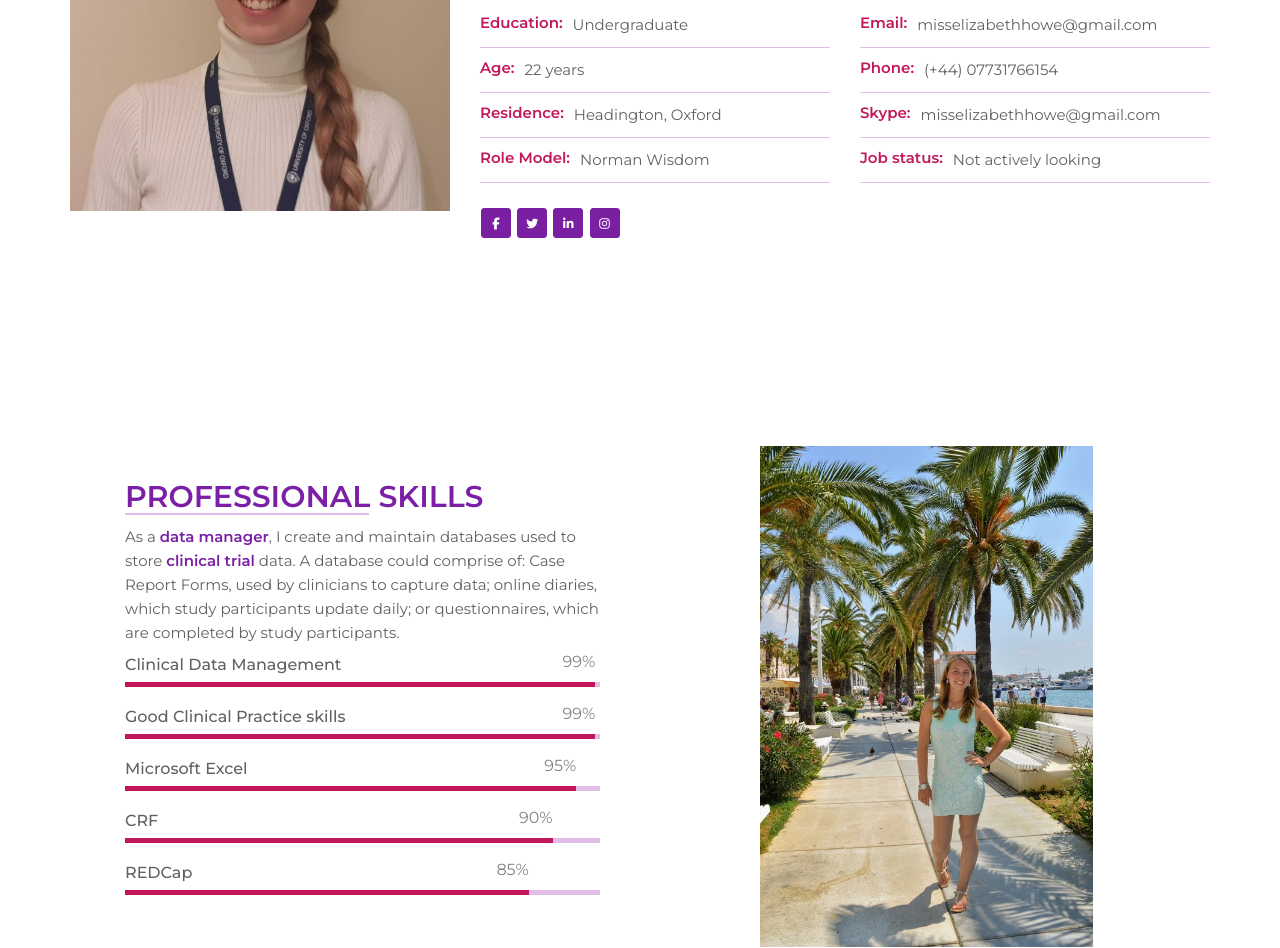
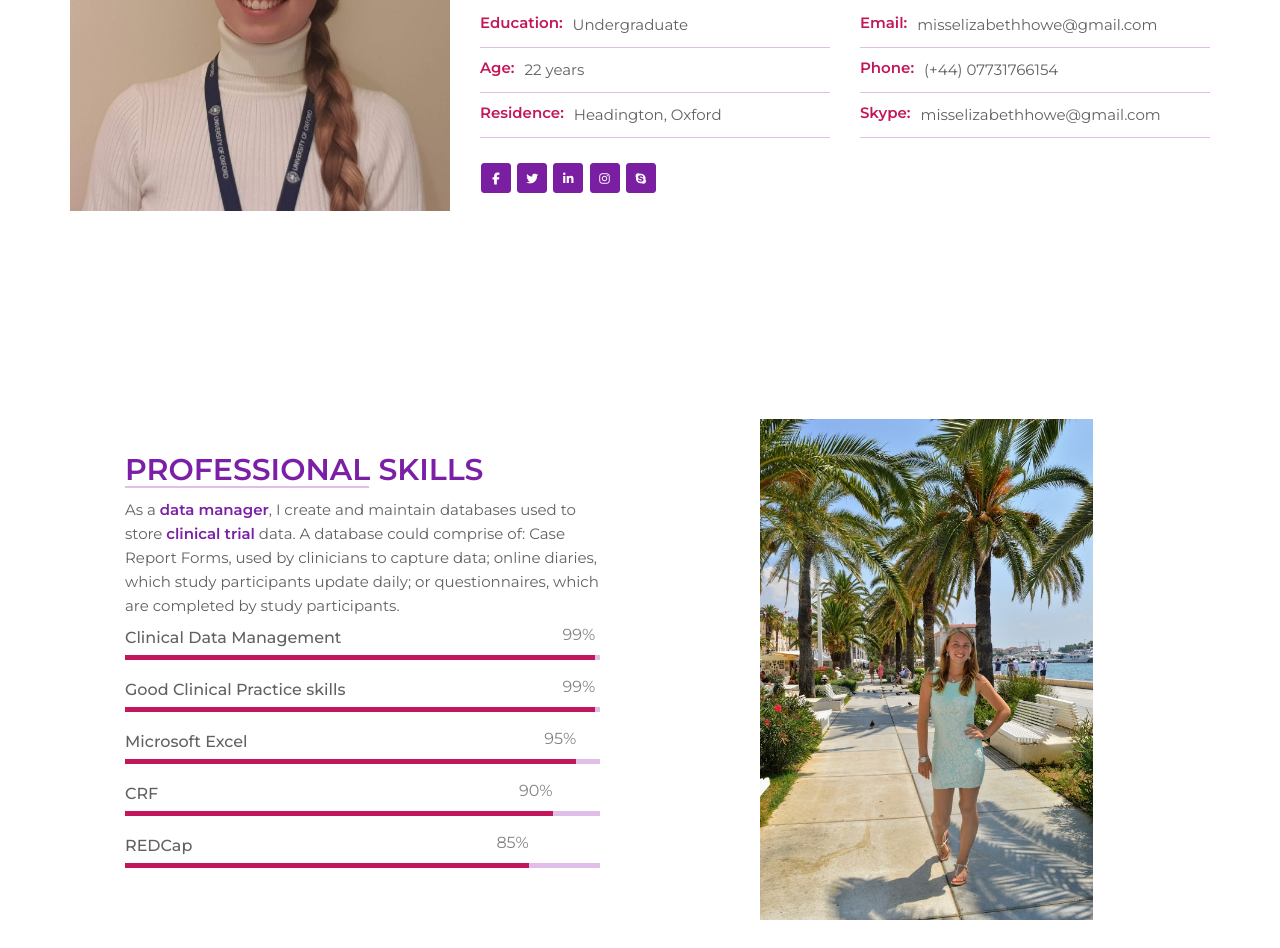
Before and after one commit to mshadab16/misselizabethhowe, a plain HTML site: page index.html in a window 1280 px wide. Shown: the part 1261-2209 px from the top of the page. Drawn offline with Linux system fonts and the light colour scheme.

Commit message:
Add files via upload

```diff
--- a/index.html
+++ b/index.html
@@ -106,14 +106,14 @@
                                     <label>Skype:</label>
                                     <p>misselizabethhowe@gmail.com</p>
                                 </div>
-                                <div class="list">
+                                <!-- <div class="list">
                                     <label>Role Model:</label>
                                     <p>Norman Wisdom</p>
                                 </div>
                                 <div class="list">
                                     <label>Job status:</label>
                                     <p>Not actively looking</p>
-                                </div>
+                                </div> -->
                             </div>
                             <!-- social -->
                             <div class="social-links">
@@ -125,6 +125,8 @@
                                     rel="noopener noreferrer"><i class="fa fa-linkedin"></i></a>
                                 <a href="https://www.instagram.com/libbygracehowe/ " target="_blank"
                                     rel="noopener noreferrer"><i class="fa fa-instagram"></i></a>
+                                    <a href="https://join.skype.com/invite/iSewcQK5L7eG" target="_blank"
+                                    rel="noopener noreferrer"><i class="fa fa-skype"></i></a>
                             </div>
                         </div>
                     </div>
```
Also changed, not shown: public/images/Barcelona_mobileversion.jpg (added).
